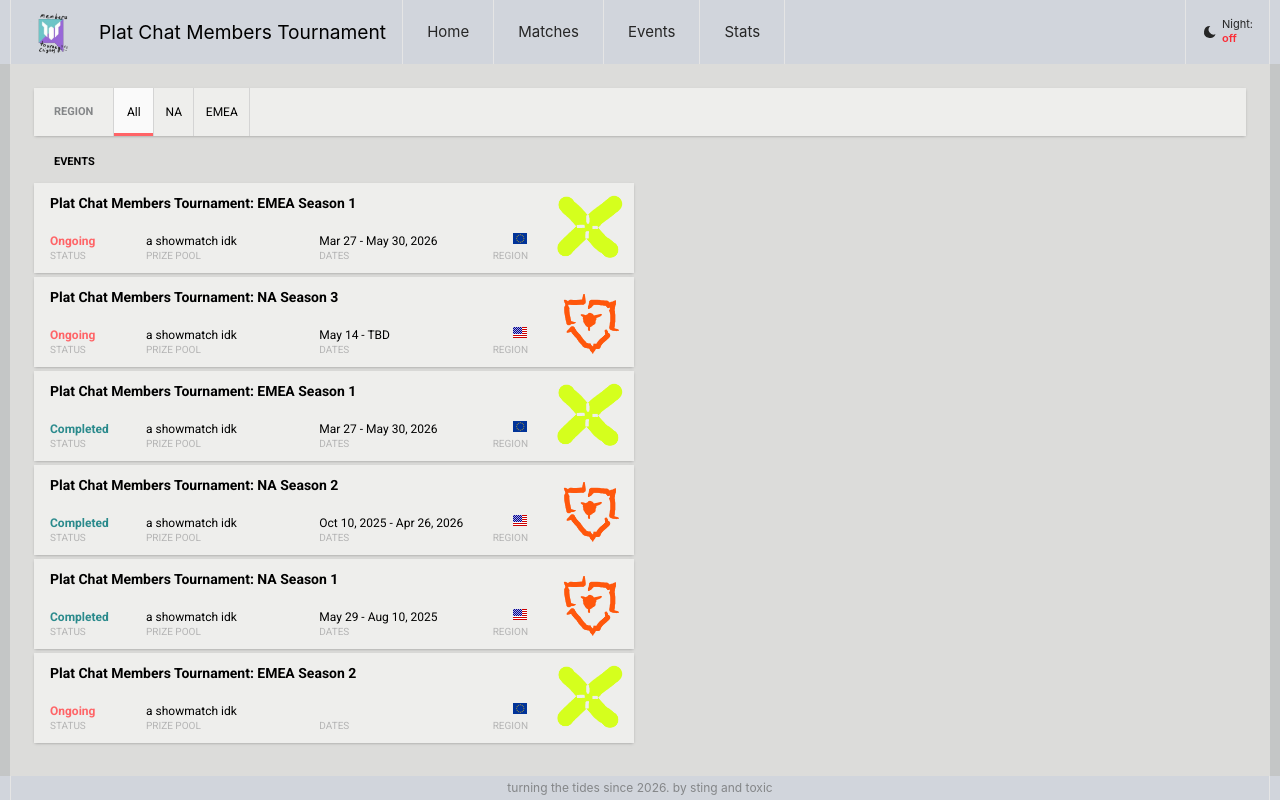
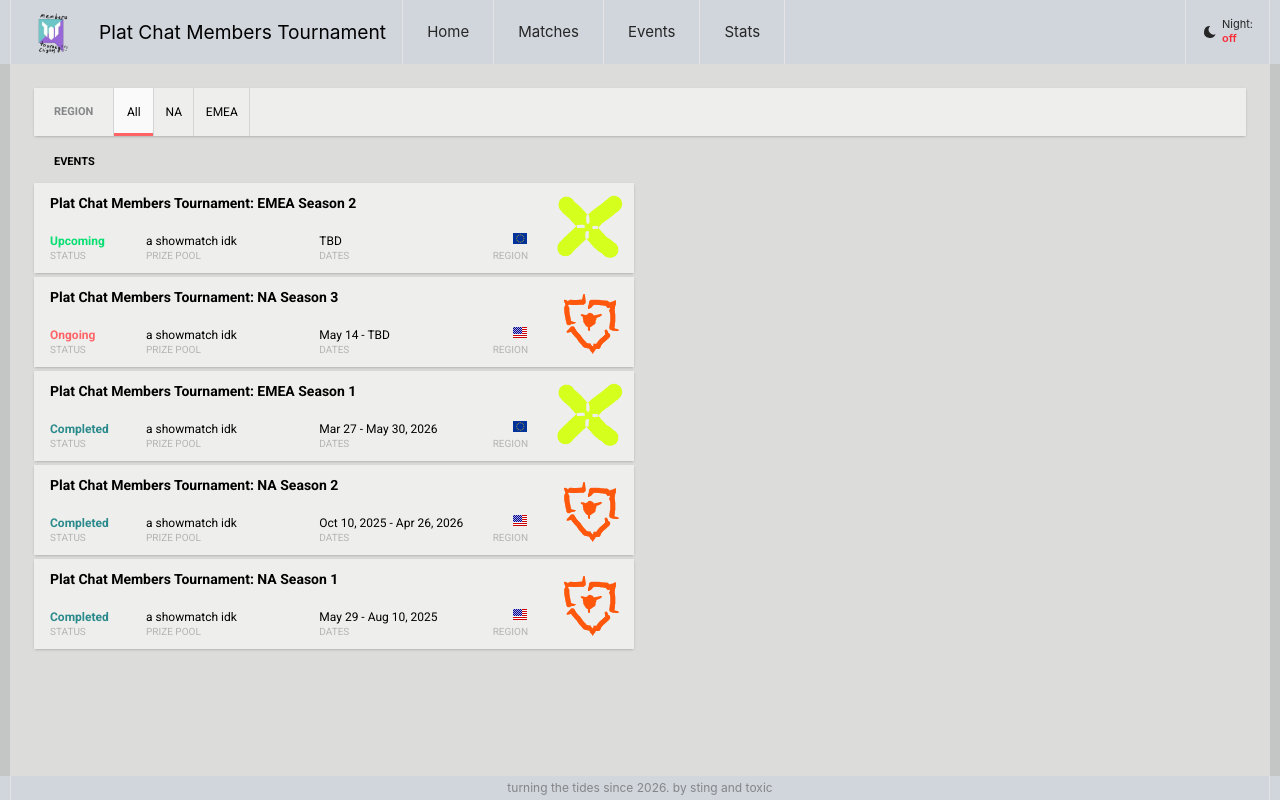
Before and after one commit to PlatChatMembersTourney/pcmt2, an Astro site: page /events in a window 1280 px wide. Built offline with nearby package versions, Linux system fonts and the light colour scheme; Astro itself is replaced by a stand-in of ours.

Commit message:
fix events

```diff
--- a/src/data/events.json
+++ b/src/data/events.json
@@ -1,49 +1,4 @@
 [
-	  {
-		"id": "s2-emea",
-		"name": "EMEA Season 2",
-		"shortName": "EMEA S2",
-		"season": 2,
-		"region": "emea",
-		"path": "s2/emea",
-		"status": "ongoing",
-		"desc": "Season 2 of the Plat Chat members tournament for EMEA, where 10 teams did some group activities.",
-		"dates": "",
-		"stages": [
-		{
-			"name": "Playoffs",
-			"dates": ""
-		},
-		{
-			"name": "Group Stage",
-			"dates": "",
-			"format": {
-			"type": "round-robin",
-			"groups": 2,
-			"groupNames": [
-				"Group Alpha",
-				"Group Omega"
-			],
-			"teamsPerGroup": 5,
-			"teamColors": [
-				{
-				"number": 1,
-				"color": "green"
-				},
-				{
-				"number": 2,
-				"color": "yellow"
-				},
-				{
-				"number": 2,
-				"color": "red"
-				}
-			]
-			}
-		}
-		]
-	},
-
 	{
 		"id": "s1-na",
 		"name": "NA Season 1",
@@ -166,10 +121,7 @@
 				"format": {
 					"type": "round-robin",
 					"groups": 2,
-					"groupNames": [
-						"Group Alpha",
-						"Group Omega"
-					],
+					"groupNames": ["Group Alpha", "Group Omega"],
 					"teamsPerGroup": 8,
 					"teamColors": [
 						{
@@ -186,34 +138,39 @@
 		]
 	},
 	{
-		"id": "s1-emea",
-		"name": "EMEA Season 1",
-		"shortName": "EMEA S1",
-		"season": 1,
+		"id": "s2-emea",
+		"name": "EMEA Season 2",
+		"shortName": "EMEA S2",
+		"season": 2,
 		"region": "emea",
-		"path": "s1/emea",
-		"status": "ongoing",
-		"desc": "Season 1 of the Plat Chat members tournament for EMEA, where 4 teams held a mickey mouse event.",
-		"dates": "Mar 27 - May 30, 2026",
+		"path": "s2/emea",
+		"status": "upcoming",
+		"desc": "Season 2 of the Plat Chat members tournament for EMEA, where 10 teams did some group activities.",
+		"dates": "TBD",
 		"stages": [
 			{
 				"name": "Playoffs",
-				"dates": "May 13 - 30"
+				"dates": ""
 			},
 			{
 				"name": "Group Stage",
-				"dates": "Mar 27 - May 3",
+				"dates": "",
 				"format": {
 					"type": "round-robin",
-					"groups": 1,
-					"teamsPerGroup": 4,
+					"groups": 2,
+					"groupNames": ["Group Alpha", "Group Omega"],
+					"teamsPerGroup": 5,
 					"teamColors": [
 						{
-							"number": 3,
+							"number": 1,
 							"color": "green"
 						},
 						{
-							"number": 1,
+							"number": 2,
+							"color": "yellow"
+						},
+						{
+							"number": 2,
 							"color": "red"
 						}
 					]
--- a/src/layouts/Layout.astro
+++ b/src/layouts/Layout.astro
@@ -49,7 +49,7 @@ const {
 		/>
 	</head>
 	<body
-		class={bodyClass ?? "bg-white text-black dark:bg-[#3a3a3a] dark:text-white font-sans m-0 min-h-screen grid w-full grid-rows-[auto_1fr_auto]"}
+		class={bodyClass ?? "bg-white text-black dark:bg-vlr-gray-800 dark:text-white font-sans m-0 min-h-screen grid w-full grid-rows-[auto_1fr_auto]"}
 	>
 		<Header activePage={activePage} />
 		<main class={mainClass ?? "mx-auto w-full max-w-315 root min-w-0"}>
```
